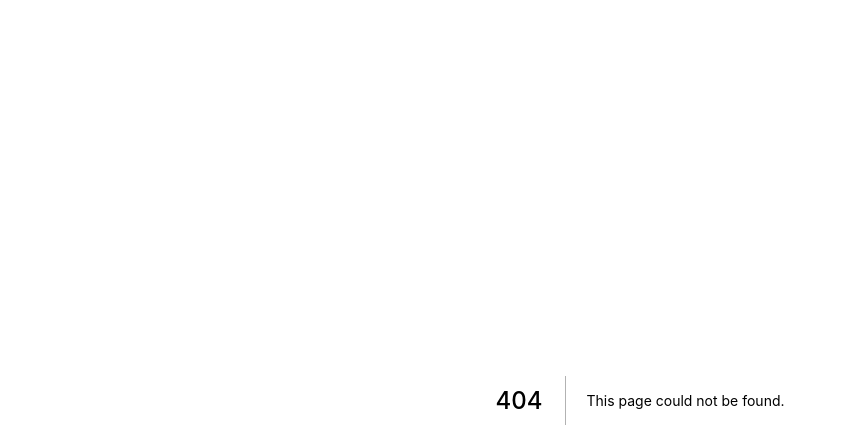
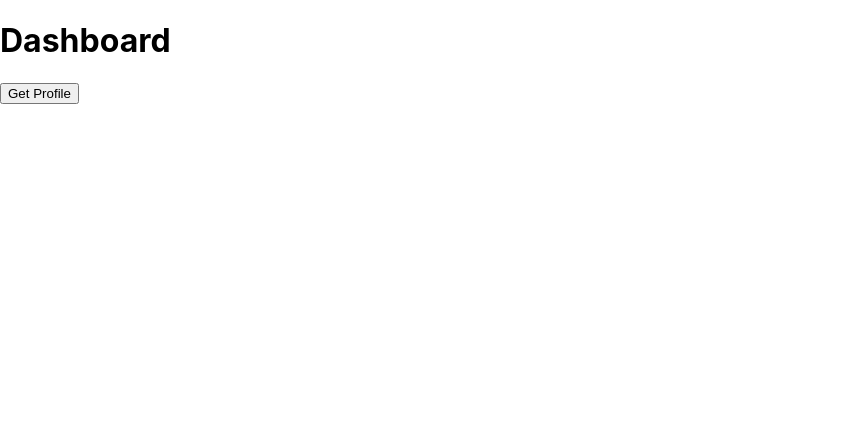
Before and after one commit to juliswer/next-login-jwt-middleware, a Next.js app: page /dashboard in a window 1280 px wide. Before the commit this address had no page. Shown: the top 448 px of the page, without its empty margins (0-847 px from the left). Built offline with nearby package versions, Linux system fonts and the light colour scheme.

Commit message:
profile back upload

```diff
--- a/pages/api/auth/login.js
+++ b/pages/api/auth/login.js
@@ -21,7 +21,7 @@ export default function loginHandler(req, res) {
         },
         "secret"
       );
-      const token = serialize("myTokenName", _token, {
+      const token = serialize("userToken", _token, {
         httpOnly: true,
         secure: process.env.NODE_ENV === "production",
         sameSite: "strict",
--- /dev/null
+++ b/pages/api/profile.js
@@ -0,0 +1,11 @@
+import { verify } from "jsonwebtoken";
+
+export default function profileHandler(req, res) {
+  const { userToken: token } = req.cookies;
+  const user = verify(token, "secret");
+  console.log(user);
+  // console.log(token);
+  return res.json({
+    user: "user123",
+  });
+}
--- /dev/null
+++ b/pages/dashboard.js
@@ -0,0 +1,18 @@
+import axios from "axios";
+
+function DashboardPage() {
+  const getProfile = async () => {
+    const response = await axios.get("/api/profile");
+    console.log(response);
+  };
+
+  return (
+    <>
+      <h1>Dashboard</h1>
+
+      <button onClick={() => getProfile()}>Get Profile</button>
+    </>
+  );
+}
+
+export default DashboardPage;
--- a/pages/login.js
+++ b/pages/login.js
@@ -8,7 +8,6 @@ function LoginPage() {
   });
 
   const handleChange = (e) => {
-    console.log(e.target.value);
     setUser({
       ...user,
       [e.target.name]: e.target.value,
@@ -17,7 +16,6 @@ function LoginPage() {
 
   const handleSubmit = async (e) => {
     e.preventDefault();
-    console.log(user);
     const _res = await axios.post("/api/auth/login", user);
     console.log(_res);
   };
```
